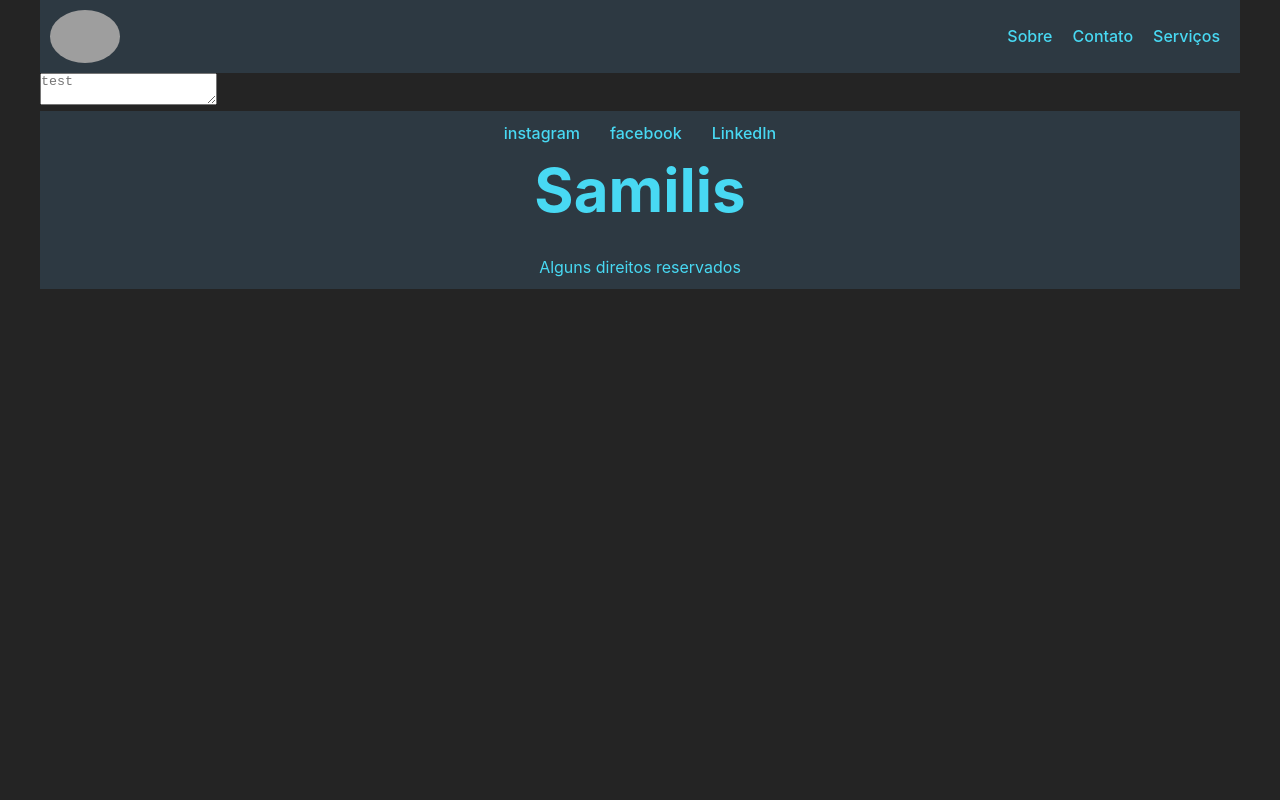
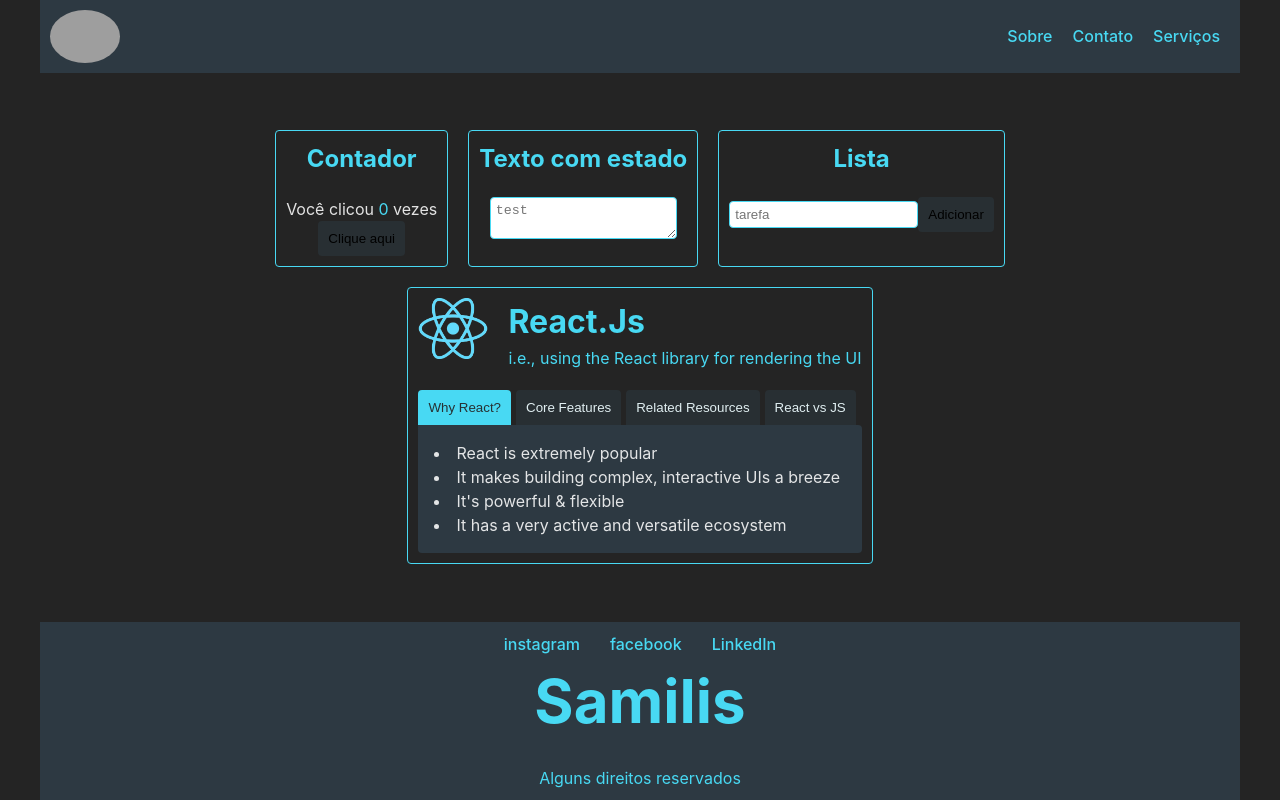
Before and after one commit to SamilisBrito/mais-pra-ti-nav-bar, a React (Vite) app: page / in a window 1280 px wide. Built offline with nearby package versions, Linux system fonts and the light colour scheme; grey boxes are pictures that could not be loaded.

Commit message:
wip: adicao dos componentes contador, texto com estado, lista e react

```diff
--- a/src/App.jsx
+++ b/src/App.jsx
@@ -1,29 +1,25 @@
+import { Counter } from "./components/Counter";
 import { Footer } from "./components/Footer";
 import { NavBar } from "./components/NavBar";
-import React, { useState } from "react";
+import { MenuReact } from "./components/MenuReact";
+import { TextArea } from "./components/TextArea";
+import styles from "./App.module.css";
+import { TaskList } from "./components/TaskList";
 
 function App() {
   const socialNetworks = ["instagram", "facebook", "LinkedIn"];
 
-  const [text, setText] = useState("");
-
-  function onTextChange(event) {
-    const text = event.target.value;
-      setText(text)
-  }
   return (
-    <>
+    <div id={styles.body}>
       <NavBar />
-      <textarea
-        placeholder='test'
-        onChange={onTextChange}
-        value={text}
-      ></textarea>
-      <p>
-        {text}
-      </p>
+      <main className={styles.main}>
+        <Counter />
+        <TextArea />
+        <TaskList />
+        <MenuReact />
+      </main>
       <Footer socialNetworks={socialNetworks} />
-    </>
+    </div>
   );
 }
 
--- /dev/null
+++ b/src/App.module.css
@@ -0,0 +1,15 @@
+#body {
+  display: flex;
+  flex-direction: column;
+  height: 100vh;
+  justify-content: space-between;
+}
+
+.main {
+  display: flex;
+  flex-wrap: wrap;
+  justify-content: center;
+  gap: 1.25rem;
+  padding-top: 0.625rem;
+  padding-bottom: 0.625rem;
+}
```
